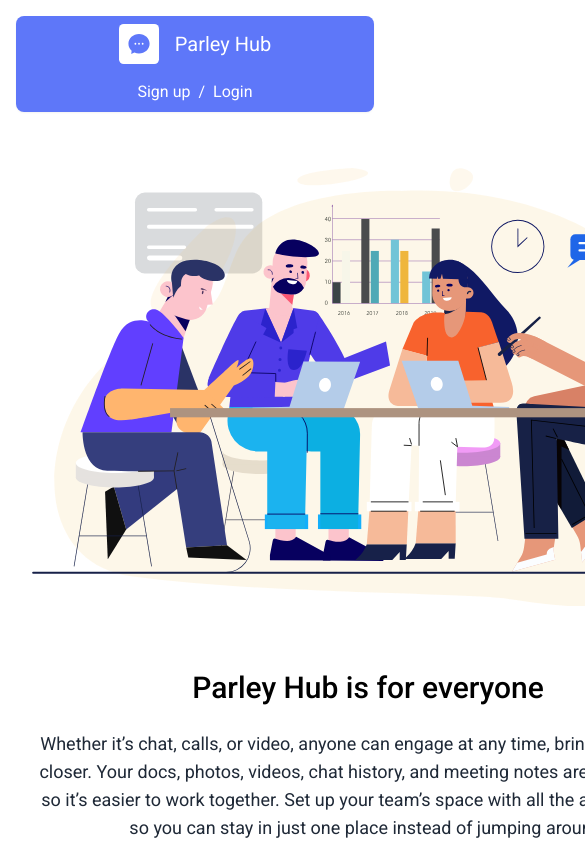
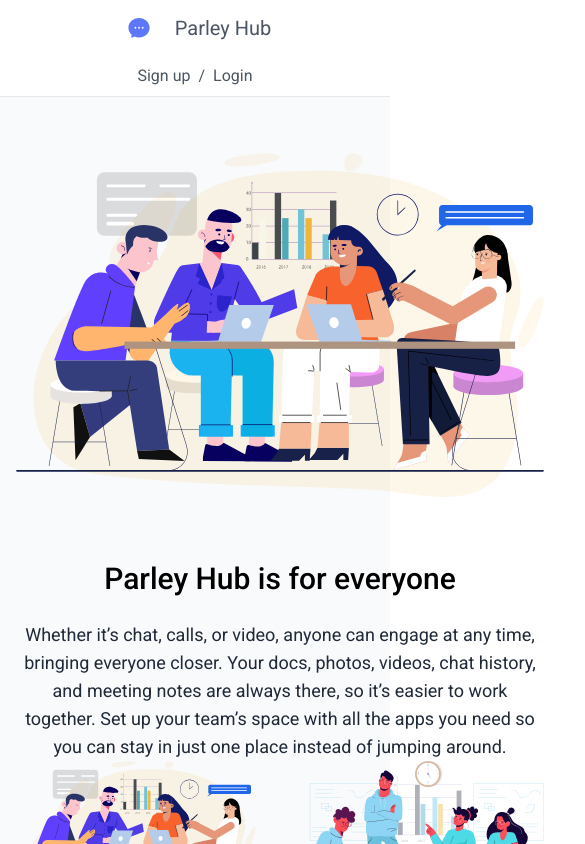
Before and after one commit to ParleyHub/Apollo, a Next.js app: page / in a window 390 px wide. Shown: the top 844 px of the page, 585 px wide, since content can reach past the window. Built offline with nearby package versions, Linux system fonts and the light colour scheme.

Commit message:
feat: change color

```diff
--- a/src/components/header/header.tsx
+++ b/src/components/header/header.tsx
@@ -17,11 +17,11 @@ const HeaderGuessComponent = () => {
         <a className="flex items-center mb-4 md:mb-0">
           <img src="/assets/images/logo.svg" alt="" className="w-10 mr-4" />
 
-          <h1 className="text-xl text-white">Parley Hub</h1>
+          <h1 className="text-xl text-gray-600">Parley Hub</h1>
         </a>
       </Link>
 
-      <nav className="text-white hidden md:flex">
+      <nav className="text-gray-600 hidden md:flex">
         <a href="#" className="mx-4 hover:underline">
           Product
         </a>
@@ -33,16 +33,16 @@ const HeaderGuessComponent = () => {
 
       <div className="flex">
         <span
-          className="text-white cursor-pointer hover:underline"
+          className="text-gray-600 cursor-pointer hover:underline"
           onClick={() => router.push('/auth/sign-up')}
         >
           Sign up
         </span>
 
-        <span className="text-white mx-2">/</span>
+        <span className="text-gray-600 mx-2">/</span>
 
         <span
-          className="text-white cursor-pointer hover:underline"
+          className="text-gray-600 cursor-pointer hover:underline"
           onClick={() => router.push('/auth/sign-in')}
         >
           Login
@@ -64,18 +64,18 @@ const HeaderAuthComponent = () => (
 
     <Input placeholder="Search" fullWidth inputSize="small" />
 
-    <div className="flex text-white items-center cursor-pointer transition duration-300 ease-in-out group hover:text-blue-600">
+    <div className="flex text-gray-600 items-center cursor-pointer transition duration-300 ease-in-out group hover:text-primary-600">
       John Doe
       <ArrowDownIcon
         variant="default"
-        className="flex ml-1 transition duration-300 ease-in-out group-hover:text-blue-600"
+        className="flex ml-1 transition duration-300 ease-in-out group-hover:text-primary-600"
       />
     </div>
   </div>
 );
 
 const HeaderComponent = ({ auth = false }: IHeaderProps): ReactElement => (
-  <header className="py-2 shadow-sm bg-primary-600 rounded-lg mb-4">
+  <header className="py-2 mb-4 border-b border-solid border-gray-200 bg-white">
     {auth ? <HeaderAuthComponent /> : <HeaderGuessComponent />}
   </header>
 );
--- a/src/layouts/auth.tsx
+++ b/src/layouts/auth.tsx
@@ -8,7 +8,7 @@ interface IPropType {
 
 const AuthLayout = ({ Component }: IPropType): ReactElement => {
   return (
-    <div className="bg-white p-4">
+    <div className="bg-gray-100">
       <HeaderComponent auth={true} />
 
       <Component />
--- a/src/layouts/guess.tsx
+++ b/src/layouts/guess.tsx
@@ -9,7 +9,7 @@ interface IPropType {
 
 const GuessLayout = ({ Component }: IPropType): ReactElement => {
   return (
-    <div className="bg-white p-4">
+    <div className="bg-gray-50">
       <HeaderComponent auth={false} />
 
       <Component />
--- a/src/pages/index.tsx
+++ b/src/pages/index.tsx
@@ -14,10 +14,10 @@ import image07 from '../../public/assets/images/home/image-07.svg';
 const HomeTemplate = (): ReactElement => {
   return (
     <>
-      <div className="bg-white py-10 md:py-">
+      <div className="py-10 md:py-20">
         <div className="container text-center">
-          <div className="grid grid-cols-12 gap-24">
-            <div className="col-span-8 lg:col-start-3">
+          <div className="grid grid-cols-12 gap-12 lg:gap-24">
+            <div className="col-span-12 lg:col-span-8 lg:col-start-3">
               <div className="mb-16">
                 <Image
                   src={image04}
@@ -40,7 +40,9 @@ const HomeTemplate = (): ReactElement => {
                 around.
               </p>
             </div>
+          </div>
 
+          <div className="grid grid-cols-12 gap-12">
             <div className="col-span-6">
               <Image
                 src={image04}
@@ -62,7 +64,7 @@ const HomeTemplate = (): ReactElement => {
         </div>
       </div>
 
-      <div className="bg-gray-200 py-10 md:py-20 rounded-lg">
+      <div className="bg-gray-100 py-10 md:py-20 rounded-lg">
         <div className="container">
           <div className="md:grid md:grid-cols-12 md:gap-4 mb-16">
             <div className="md:col-span-8 md:col-start-3 text-center">
@@ -123,7 +125,7 @@ const HomeTemplate = (): ReactElement => {
       </div>
 
       <LazyLoad>
-        <div className="bg-lightest-gray py-10 md:py-20">
+        <div className="py-10 md:py-20">
           <div className="container">
             <div className="grid grid-cols-12 gap-12">
               <div className="relative col-span-12 md:col-span-6 md:row-span-2 md:block">
@@ -152,10 +154,10 @@ const HomeTemplate = (): ReactElement => {
       </LazyLoad>
 
       <LazyLoad>
-        <div className="bg-lightest-gray py-10 md:py-20">
+        <div className="py-10 md:py-20">
           <div className="container">
             <div className="grid grid-cols-12 gap-12">
-              <div className="relative col-span-12 md:col-span-6 md:row-span-2 order-2">
+              <div className="relative col-span-12 md:col-span-6 md:row-span-2 lg:order-2">
                 <Image
                   src={image02}
                   alt="Image 02"
@@ -164,7 +166,7 @@ const HomeTemplate = (): ReactElement => {
                 />
               </div>
 
-              <div className="relative col-span-12 md:col-span-6 md:row-span-2 flex flex-col justify-center order-1">
+              <div className="relative col-span-12 md:col-span-6 md:row-span-2 flex flex-col justify-center lg:order-1">
                 <h4 className="text-4xl mb-8 text-navy-300 font-medium">
                   Where hanging out is easy
                 </h4>
@@ -181,7 +183,7 @@ const HomeTemplate = (): ReactElement => {
       </LazyLoad>
 
       <LazyLoad>
-        <div className="bg-lightest-gray py-10 md:py-20">
+        <div className="py-10 md:py-20">
           <div className="container">
             <div className="grid grid-cols-12 gap-12">
               <div className="relative col-span-12 md:col-span-6 md:row-span-2 md:block">
@@ -210,10 +212,10 @@ const HomeTemplate = (): ReactElement => {
       </LazyLoad>
 
       <LazyLoad>
-        <div className="bg-lightest-gray py-10 md:py-20">
+        <div className="py-10 md:py-20">
           <div className="container text-center">
-            <div className="grid grid-cols-12 gap-12">
-              <div className="col-span-8 col-start-3">
+            <div className="lg:grid lg:grid-cols-12 lg:gap-12">
+              <div className="lg:col-span-8 lg:col-start-3">
                 <h4 className="text-4xl mb-8 text-navy-300 font-medium">
                   Reliable tech for staying close
                 </h4>
```
